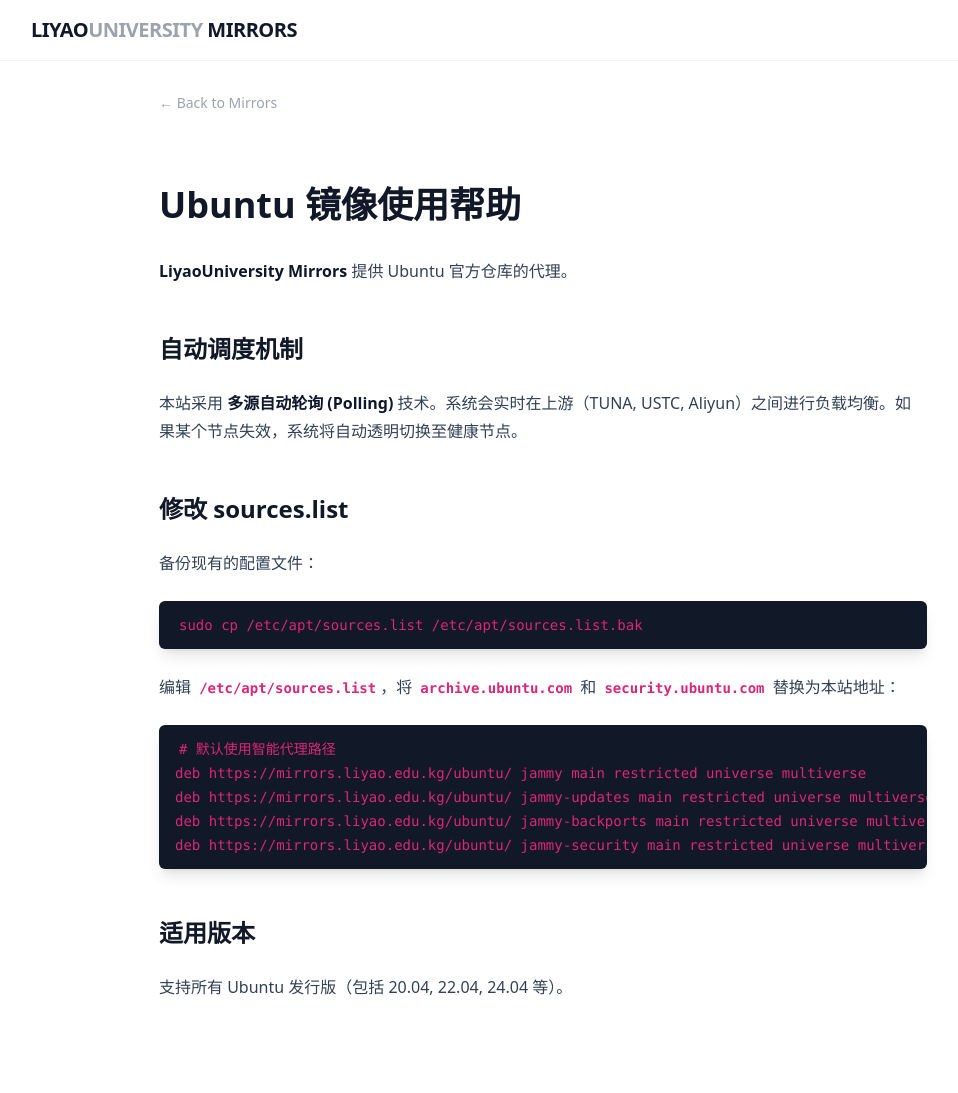
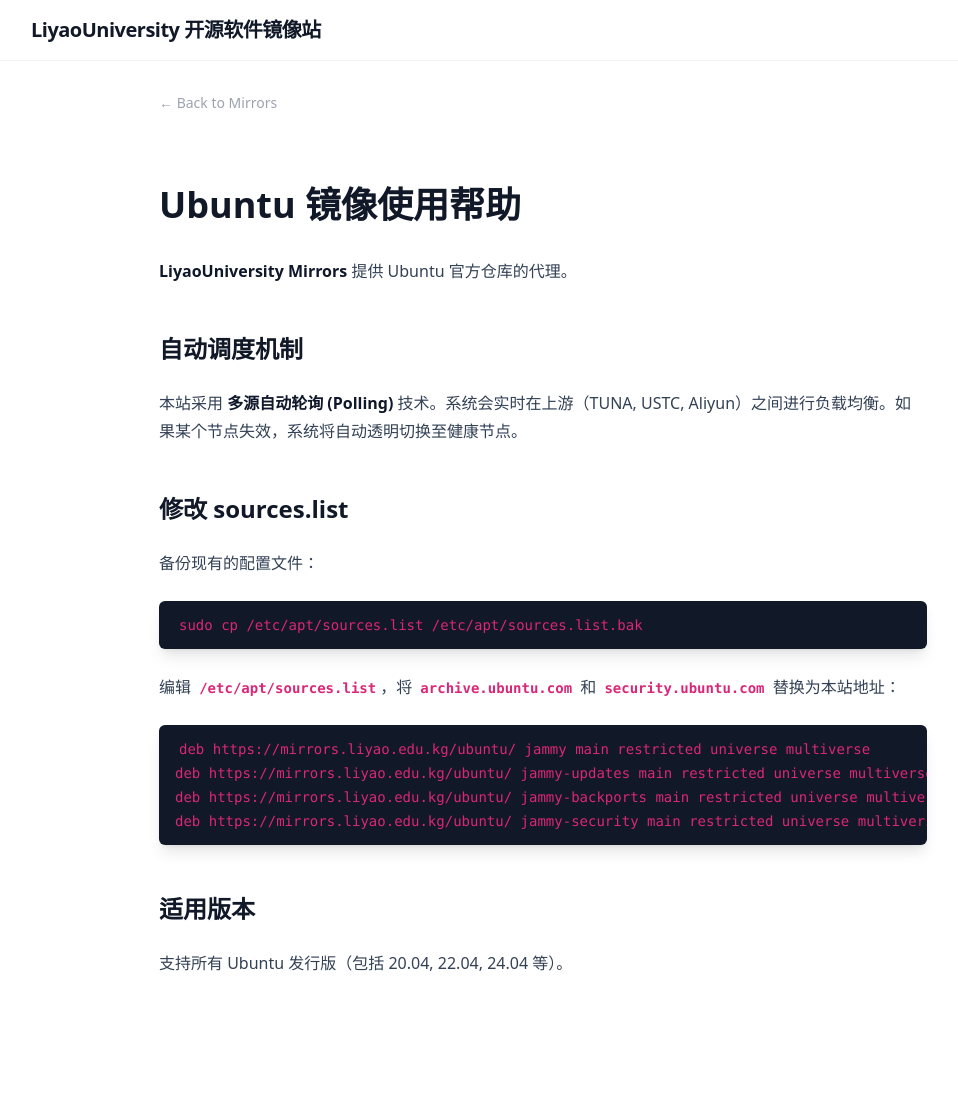
Before and after one commit to ChineseLiyao/LiyaoUniversity-Mirrors, a Flask app: page /ubuntu/help in a window 1280 px wide. Shown: the top 1093 px of the page, without its empty margins (97-1055 px from the left). Run offline with Flask 3, Linux system fonts and the light colour scheme; some libraries are stand-ins or nearby versions.

Commit message:
rewrite the doc

````diff
--- a/docs/ubuntu.md
+++ b/docs/ubuntu.md
@@ -15,7 +15,6 @@
 编辑 `/etc/apt/sources.list`，将 `archive.ubuntu.com` 和 `security.ubuntu.com` 替换为本站地址：
 
 ```text
-# 默认使用智能代理路径
 deb https://mirrors.liyao.edu.kg/ubuntu/ jammy main restricted universe multiverse
 deb https://mirrors.liyao.edu.kg/ubuntu/ jammy-updates main restricted universe multiverse
 deb https://mirrors.liyao.edu.kg/ubuntu/ jammy-backports main restricted universe multiverse
--- a/src/templates/base.html
+++ b/src/templates/base.html
@@ -25,7 +25,7 @@
 <body class="bg-white text-gray-900 antialiased">
     <nav class="border-b border-gray-100 py-4 px-6 mb-8">
         <div class="max-w-5xl mx-auto flex justify-between items-center">
-            <a href="/" class="text-xl font-bold tracking-tight">LIYAO<span class="text-gray-400">UNIVERSITY</span> MIRRORS</a>
+            <a href="/" class="text-xl font-bold tracking-tight">LiyaoUniversity 开源软件镜像站</a>
         </div>
     </nav>
 
--- a/src/templates/index.html
+++ b/src/templates/index.html
@@ -9,7 +9,7 @@
     <div class="max-w-4xl mx-auto py-12 px-6">
         <header class="mb-12 border-b border-gray-200 pb-8">
             <h1 class="text-3xl font-bold tracking-tighter">MIRRORS.LIYAO.EDU.KG</h1>
-            <p class="text-gray-500 mt-2">LiyaoUniversity Mirrors</p>
+            <p class="text-gray-500 mt-2">LiyaoUniversity Mirrors - LiyaoUniversity 开源软件镜像站</p>
         </header>
 
         <div class="space-y-4">
````
